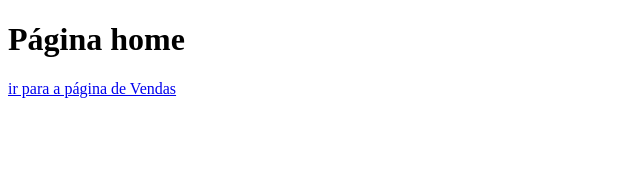
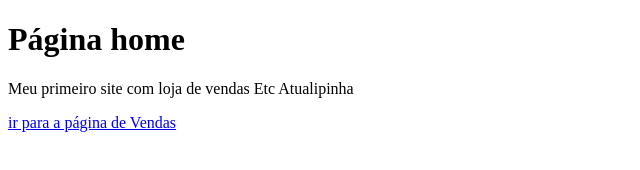
Before and after one commit to AtualpaLeite/AulaBasic, a plain HTML site: page index.html in a window 1280 px wide. Shown: the whole page, without its empty margins (0-640 px from the left). Drawn offline with Linux system fonts and the light colour scheme.

Commit message:
Acrescentado valor de vendas

```diff
--- a/index.html
+++ b/index.html
@@ -8,6 +8,7 @@
 </head>
 <body>
     <h1>Página home</h1>
+    <p>Meu primeiro site com loja de vendas Etc Atualipinha</p>
     <a href="Vendas.html">ir para a página de Vendas</a>
 </body>
 </html>
```
Also changed, not shown: Vendas.html (+1 -0 lines).
